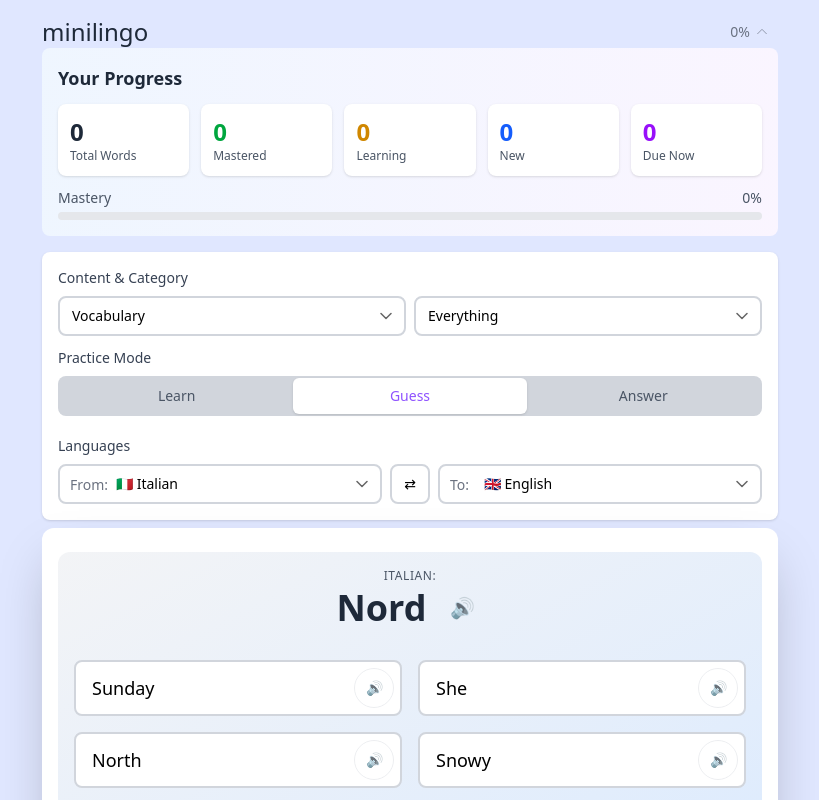
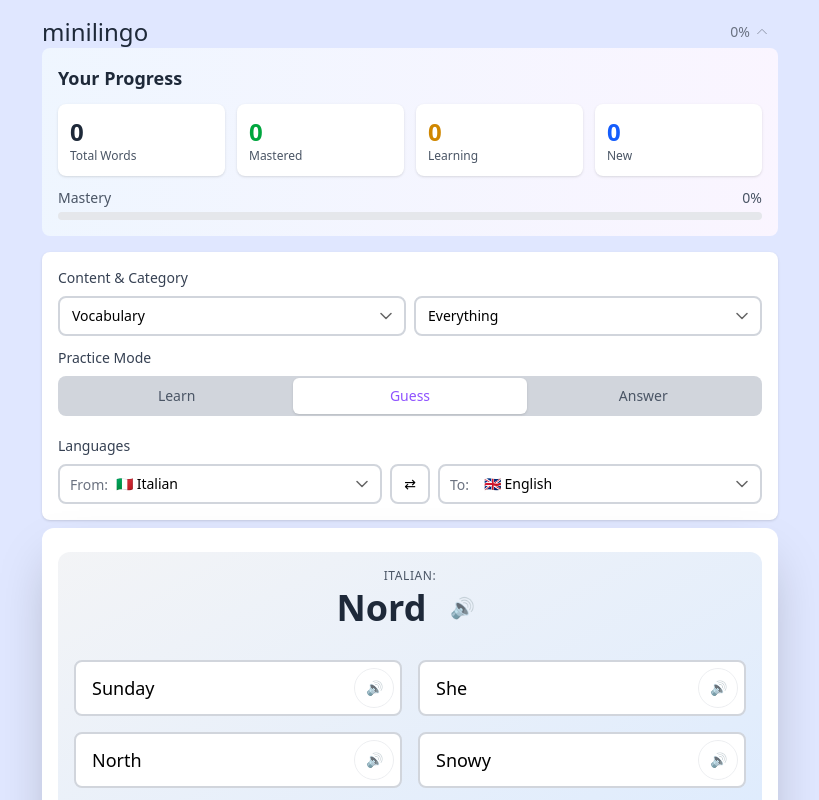
Before and after one commit to cztomsik/lang-app, a Preact app: page / in a window 1280 px wide. Shown: the top 800 px of the page, without its empty margins (230-1049 px from the left). Built offline with nearby package versions, Linux system fonts and the light colour scheme.

Commit message:
remove review/due-words

```diff
--- a/src/LangApp.tsx
+++ b/src/LangApp.tsx
@@ -41,12 +41,11 @@ export function LangApp() {
     setMultipleChoiceOptions,
     selectedOption,
     setSelectedOption,
-    getCurrentData,
     getFilteredWords,
   } = appState;
 
   // Spaced repetition hook - always enabled
-  const { dueWords, stats, isReviewMode, recordReview, setCurrentReview, getWordProgress } = useSpacedRepetition(
+  const { stats, recordProgress, getWordProgress } = useSpacedRepetition(
     contentType,
     fromLanguage,
     toLanguage
@@ -132,46 +131,9 @@ export function LangApp() {
     return allOptions;
   };
 
-  const getWordById = (wordId: string): WordOrPhrase | undefined => {
-    const data = getCurrentData();
-    return data.find((w) => {
-      // Create a unique ID for the word
-      const id = `${getWordText(w, fromLanguage)}_${w.category}`;
-      return id === wordId;
-    });
-  };
 
   const nextWord = () => {
-    let newWord: WordOrPhrase;
-
-    // If in review mode and there are due words, try to find a due word from current category
-    if (isReviewMode && dueWords.length > 0) {
-      // Filter due words to only include those from the current category (if not 'all')
-      const filteredDueWords =
-        selectedCategory === 'all'
-          ? dueWords
-          : dueWords.filter((review) => {
-              const word = getWordById(review.wordId);
-              return word && word.category === selectedCategory;
-            });
-
-      if (filteredDueWords.length > 0) {
-        const nextReview = filteredDueWords[0];
-        const word = getWordById(nextReview.wordId);
-        if (word) {
-          newWord = word;
-          setCurrentReview(nextReview);
-        } else {
-          // Fallback to random if word not found
-          newWord = getRandomWord();
-        }
-      } else {
-        // No due words in current category, use random word
-        newWord = getRandomWord();
-      }
-    } else {
-      newWord = getRandomWord();
-    }
+    const newWord = getRandomWord();
 
     setCurrentWord(newWord);
     setUserInput('');
@@ -196,13 +158,10 @@ export function LangApp() {
       total: prev.total + 1,
     }));
 
-    // If in review mode, show quality feedback
-    if (!isReviewMode) {
-      // Track progress for regular practice
-      const wordId = `${getWordText(currentWord, fromLanguage)}_${currentWord.category}`;
-      const quality = isCorrect ? 4 : 1;
-      recordReview(wordId, quality, currentWord.category);
-    }
+    // Track progress for practice
+    const wordId = `${getWordText(currentWord, fromLanguage)}_${currentWord.category}`;
+    const quality = isCorrect ? 4 : 1;
+    recordProgress(wordId, quality, currentWord.category);
   };
 
   const handleMultipleChoiceSelection = (option: string) => {
@@ -219,13 +178,10 @@ export function LangApp() {
       total: prev.total + 1,
     }));
 
-    // If in review mode, show quality feedback
-    if (!isReviewMode) {
-      // Track progress for regular practice
-      const wordId = `${getWordText(currentWord!, fromLanguage)}_${currentWord!.category}`;
-      const quality = isCorrect ? 4 : 1;
-      recordReview(wordId, quality, currentWord!.category);
-    }
+    // Track progress for practice
+    const wordId = `${getWordText(currentWord!, fromLanguage)}_${currentWord!.category}`;
+    const quality = isCorrect ? 4 : 1;
+    recordProgress(wordId, quality, currentWord!.category);
   };
 
   const handleSkip = () => {
@@ -291,19 +247,14 @@ export function LangApp() {
         showStats={showStats}
         onToggleStats={() => setShowStats(!showStats)}
         masteryPercentage={stats.masteryPercentage}
-        dueCount={stats.dueNow}
+        dueCount={0}
       />
 
       {showStats && (
         <SettingsPanel
           stats={stats}
-          isReviewMode={isReviewMode}
-          onToggleReviewMode={() => {
-            if (isReviewMode) {
-              setCurrentReview(null);
-            }
-            nextWord();
-          }}
+          isReviewMode={false}
+          onToggleReviewMode={() => {}}
           practiceMode={practiceMode}
           onPracticeModeChange={(value) => setPracticeMode(value)}
           fromLanguage={fromLanguage}
@@ -316,7 +267,6 @@ export function LangApp() {
           selectedCategory={selectedCategory}
           onCategoryChange={(category) => {
             handleCategoryChange(category);
-            setCurrentReview(null); // Clear current review when changing categories
           }}
           categories={categories}
         />
@@ -344,7 +294,7 @@ export function LangApp() {
                   onClick={() => {
                     // In learn mode, mark as seen (quality 3 = just learned)
                     const wordId = `${getWordText(currentWord, fromLanguage)}_${currentWord.category}`;
-                    recordReview(wordId, 3, currentWord.category);
+                    recordProgress(wordId, 3, currentWord.category);
                     handleSkip();
                   }}
                 >
--- a/src/components/ProgressDisplay.tsx
+++ b/src/components/ProgressDisplay.tsx
@@ -6,7 +6,6 @@ interface ProgressDisplayProps {
     learned: number;
     learning: number;
     newWords: number;
-    dueNow: number;
     masteryPercentage: number;
   };
   isReviewMode: boolean;
@@ -15,28 +14,14 @@ interface ProgressDisplayProps {
 
 export const ProgressDisplay: FunctionComponent<ProgressDisplayProps> = ({
   stats,
-  isReviewMode,
-  onToggleReviewMode,
 }) => {
   return (
     <div class="bg-gradient-to-r from-blue-50 to-purple-50 rounded-lg p-4 mb-4">
       <div class="flex items-center justify-between mb-3">
         <h3 class="text-lg font-semibold text-gray-800">Your Progress</h3>
-        {stats.dueNow > 0 && onToggleReviewMode && (
-          <button
-            onClick={onToggleReviewMode}
-            class={`px-4 py-2 rounded-lg font-medium transition-colors ${
-              isReviewMode
-                ? 'bg-purple-600 text-white hover:bg-purple-700'
-                : 'bg-white text-purple-600 border-2 border-purple-600 hover:bg-purple-50'
-            }`}
-          >
-            {isReviewMode ? 'Exit Review' : `Review ${stats.dueNow} Due`}
-          </button>
-        )}
       </div>
 
-      <div class="grid grid-cols-2 md:grid-cols-5 gap-3">
+      <div class="grid grid-cols-2 md:grid-cols-4 gap-3">
         <div class="bg-white rounded-lg p-3 shadow-sm">
           <div class="text-2xl font-bold text-gray-800">{stats.total}</div>
           <div class="text-xs text-gray-600">Total Words</div>
@@ -56,11 +41,6 @@ export const ProgressDisplay: FunctionComponent<ProgressDisplayProps> = ({
           <div class="text-2xl font-bold text-blue-600">{stats.newWords}</div>
           <div class="text-xs text-gray-600">New</div>
         </div>
-
-        <div class="bg-white rounded-lg p-3 shadow-sm">
-          <div class="text-2xl font-bold text-purple-600">{stats.dueNow}</div>
-          <div class="text-xs text-gray-600">Due Now</div>
-        </div>
       </div>
 
       <div class="mt-3">
--- a/src/components/SettingsPanel.tsx
+++ b/src/components/SettingsPanel.tsx
@@ -12,7 +12,6 @@ interface SettingsPanelProps {
     learned: number;
     learning: number;
     newWords: number;
-    dueNow: number;
     masteryPercentage: number;
   };
   isReviewMode: boolean;
--- a/src/hooks/useSpacedRepetition.ts
+++ b/src/hooks/useSpacedRepetition.ts
@@ -1,14 +1,11 @@
-import { useState, useEffect, useCallback } from 'preact/hooks';
+import { useCallback } from 'preact/hooks';
 import { useLocalStorage } from './useLocalStorage';
 import type { WordProgress } from '../spacedRepetition';
-import { calculateNextReview, getDueWords, initializeWordProgress, getLearningStats } from '../spacedRepetition';
+import { updateWordProgress, initializeWordProgress, getLearningStats } from '../spacedRepetition';
 
 export interface SpacedRepetitionState {
   progressData: WordProgress[];
-  dueWords: WordProgress[];
   stats: ReturnType<typeof getLearningStats>;
-  currentReview: WordProgress | null;
-  isReviewMode: boolean;
 }
 
 export function useSpacedRepetition(contentType: 'vocabulary' | 'phrases', fromLanguage: string, toLanguage: string) {
@@ -16,17 +13,8 @@ export function useSpacedRepetition(contentType: 'vocabulary' | 'phrases', fromL
   const storageKey = `sr_progress_${contentType}_${fromLanguage}_${toLanguage}`;
   const [progressData, setProgressData] = useLocalStorage<WordProgress[]>(storageKey, []);
 
-  // Current review item
-  const [currentReview, setCurrentReview] = useState<WordProgress | null>(null);
-
-  // Calculate due words
-  const dueWords = getDueWords(progressData);
-
   // Calculate statistics
   const stats = getLearningStats(progressData);
-
-  // Check if we're in review mode (have due words)
-  const isReviewMode = dueWords.length > 0;
 
   /**
    * Get or create progress for a word
@@ -53,9 +41,9 @@ export function useSpacedRepetition(contentType: 'vocabulary' | 'phrases', fromL
   );
 
   /**
-   * Record a review result
+   * Record a practice result
    */
-  const recordReview = useCallback(
+  const recordProgress = useCallback(
     (wordId: string, quality: number, category: string) => {
       setProgressData((prev: WordProgress[]) => {
         // Check if progress exists
@@ -66,14 +54,14 @@ export function useSpacedRepetition(contentType: 'vocabulary' | 'phrases', fromL
         // If it doesn't exist, create it first
         if (!exists) {
           const newProgress = initializeWordProgress(wordId, category, fromLanguage, toLanguage);
-          // Add the new progress and immediately update it with the review
-          return [...prev, calculateNextReview(newProgress, quality)];
+          // Add the new progress and immediately update it with the practice result
+          return [...prev, updateWordProgress(newProgress, quality)];
         }
 
         // If it exists, just update it
         return prev.map((p: WordProgress) => {
           if (p.wordId === wordId && p.fromLanguage === fromLanguage && p.toLanguage === toLanguage) {
-            return calculateNextReview(p, quality);
+            return updateWordProgress(p, quality);
           }
           return p;
         });
@@ -82,16 +70,6 @@ export function useSpacedRepetition(contentType: 'vocabulary' | 'phrases', fromL
     [fromLanguage, toLanguage, setProgressData]
   );
 
-  /**
-   * Get the next word for review
-   */
-  const getNextReview = useCallback((): WordProgress | null => {
-    const due = getDueWords(progressData);
-    if (due.length > 0) {
-      return due[0];
-    }
-    return null;
-  }, [progressData]);
 
   /**
    * Mark a word as seen (for learn mode)
@@ -158,30 +136,17 @@ export function useSpacedRepetition(contentType: 'vocabulary' | 'phrases', fromL
     return progressData.filter((p) => p.repetitions >= 3);
   }, [progressData]);
 
-  // Update current review when due words change
-  useEffect(() => {
-    if (isReviewMode && !currentReview && dueWords.length > 0) {
-      setCurrentReview(dueWords[0]);
-    } else if (!isReviewMode) {
-      setCurrentReview(null);
-    }
-  }, [isReviewMode, dueWords, currentReview]);
 
   return {
     // State
     progressData,
-    dueWords,
     stats,
-    currentReview,
-    isReviewMode,
 
     // Actions
-    recordReview,
+    recordProgress,
     getOrCreateProgress,
     markAsSeen,
     resetProgress,
-    getNextReview,
-    setCurrentReview,
 
     // Queries
     getWordProgress,
--- a/src/spacedRepetition.ts
+++ b/src/spacedRepetition.ts
@@ -3,11 +3,8 @@ export interface WordProgress {
   category: string;
   fromLanguage: string;
   toLanguage: string;
-  interval: number; // days until next review
-  easeFactor: number; // difficulty multiplier (starts at 2.5)
+  easeFactor: number; // difficulty multiplier (starts at 2.5) - higher = easier for you
   repetitions: number; // number of successful reviews in a row
-  nextReview: number; // timestamp for next review
-  lastReview?: number; // timestamp of last review
 }
 
 export interface ReviewQuality {
@@ -21,27 +18,21 @@ export interface ReviewQuality {
 }
 
 /**
- * SuperMemo 2 (SM-2) algorithm implementation
- * This algorithm calculates optimal review intervals based on performance
+ * Update word progress based on performance quality
+ * Tracks repetitions and adjusts difficulty (easeFactor) based on performance
  */
-export function calculateNextReview(progress: WordProgress, quality: number): WordProgress {
-  const now = Date.now();
-
+export function updateWordProgress(progress: WordProgress, quality: number): WordProgress {
   // If quality is less than 3, we reset the learning
   if (quality < 3) {
     return {
       ...progress,
       repetitions: 0,
-      interval: 1,
       easeFactor: Math.max(1.3, progress.easeFactor - 0.2),
-      lastReview: now,
-      nextReview: now + 1 * 24 * 60 * 60 * 1000, // 1 day in milliseconds
     };
   }
 
   // Calculate new values for successful review
   let repetitions = progress.repetitions + 1;
-  let interval = progress.interval;
   let easeFactor = progress.easeFactor;
 
   // Update ease factor based on quality
@@ -49,34 +40,13 @@ export function calculateNextReview(progress: WordProgress, quality: number): Wo
   easeFactor = easeFactor + (0.1 - (5 - quality) * (0.08 + (5 - quality) * 0.02));
   easeFactor = Math.max(1.3, easeFactor); // Minimum ease factor of 1.3
 
-  // Calculate interval based on repetition number
-  if (repetitions === 1) {
-    interval = 1;
-  } else if (repetitions === 2) {
-    interval = 6;
-  } else {
-    interval = Math.round(interval * easeFactor);
-  }
-
-  // Ensure minimum interval of 1 day
-  interval = Math.max(1, interval);
-
   return {
     ...progress,
     repetitions,
-    interval,
     easeFactor,
-    lastReview: now,
-    nextReview: now + interval * 24 * 60 * 60 * 1000, // Convert days to milliseconds
   };
 }
 
-/**
- * Get words that are due for review
- */
-export function getDueWords(progressData: WordProgress[], currentTime: number = Date.now()): WordProgress[] {
-  return progressData.filter((p) => p.nextReview <= currentTime).sort((a, b) => a.nextReview - b.nextReview);
-}
 
 /**
  * Initialize progress for a new word
@@ -92,10 +62,8 @@ export function initializeWordProgress(
     category,
     fromLanguage,
     toLanguage,
-    interval: 1,
     easeFactor: 2.5,
     repetitions: 0,
-    nextReview: Date.now(), // Due immediately for first review
   };
 }
 
@@ -107,7 +75,6 @@ export function getLearningStats(progressData: WordProgress[]) {
   const learned = progressData.filter((p) => p.repetitions >= 3).length;
   const learning = progressData.filter((p) => p.repetitions > 0 && p.repetitions < 3).length;
   const newWords = progressData.filter((p) => p.repetitions === 0).length;
-  const dueNow = getDueWords(progressData).length;
 
   // Calculate average ease factor for difficulty assessment
   const avgEaseFactor = progressData.reduce((sum, p) => sum + p.easeFactor, 0) / (total || 1);
@@ -117,29 +84,7 @@ export function getLearningStats(progressData: WordProgress[]) {
     learned,
     learning,
     newWords,
-    dueNow,
     avgEaseFactor,
     masteryPercentage: Math.round((learned / (total || 1)) * 100),
   };
 }
-
-/**
- * Format time until next review in human-readable format
- */
-export function formatTimeUntilReview(nextReview: number): string {
-  const now = Date.now();
-  const diff = nextReview - now;
-
-  if (diff <= 0) return 'Due now';
-
-  const days = Math.floor(diff / (24 * 60 * 60 * 1000));
-  const hours = Math.floor((diff % (24 * 60 * 60 * 1000)) / (60 * 60 * 1000));
-
-  if (days > 0) {
-    return `In ${days} day${days > 1 ? 's' : ''}`;
-  } else if (hours > 0) {
-    return `In ${hours} hour${hours > 1 ? 's' : ''}`;
-  } else {
-    return 'Due soon';
-  }
-}
```
